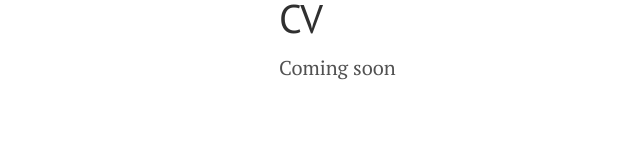
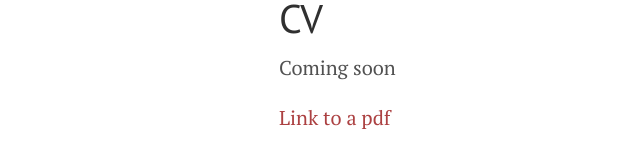
Before and after one commit to brookluers/brookluers.github.io, a Jekyll site: the page built from cv.md, in a window 1280 px wide. Shown: the part 139-307 px from the top of the page, without its empty margins (1-641 px from the left). Built offline with Jekyll 4.4.1, drawn with Linux system fonts in a browser that asks for light colours.

Commit message:
Update cv.md

```diff
--- a/cv.md
+++ b/cv.md
@@ -4,3 +4,5 @@ title: CV
 ---
 
 Coming soon
+
+[Link to a pdf](../pdfs/knitr-graphics (1).pdf)
```
